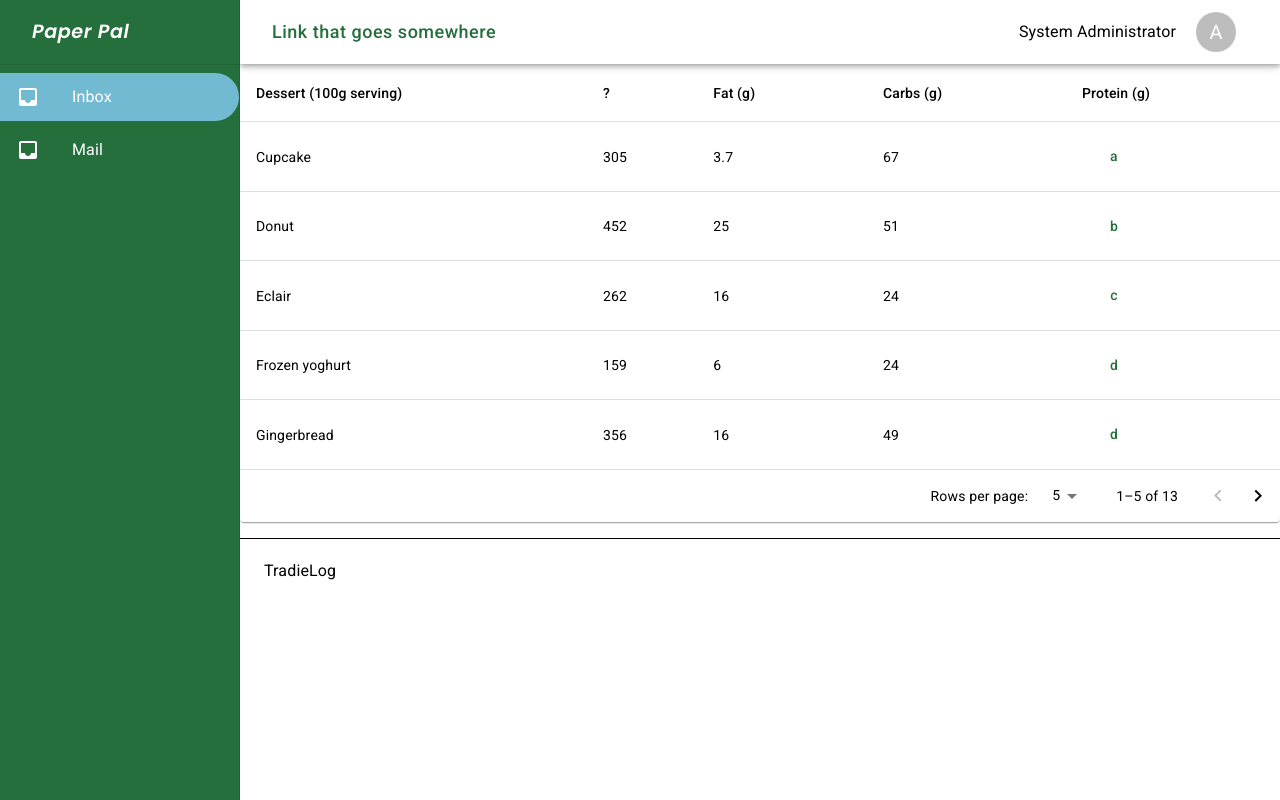
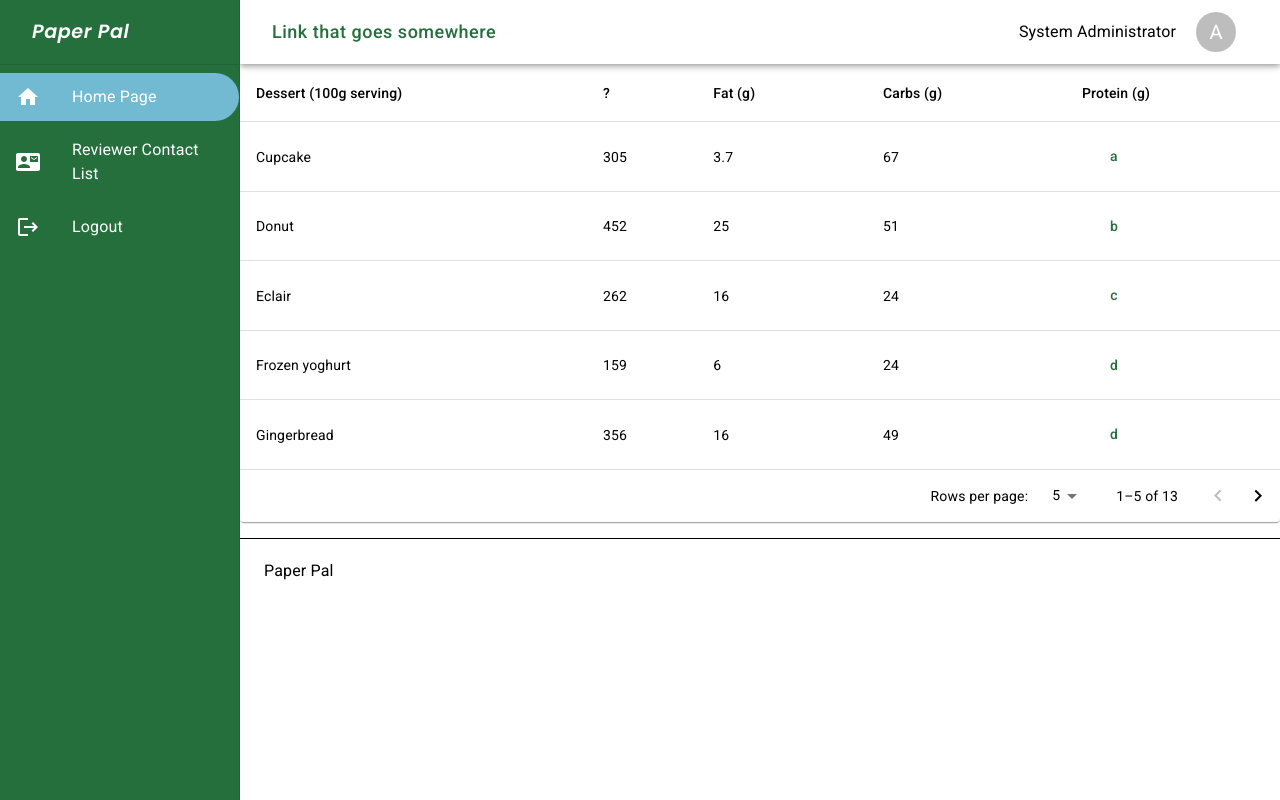
Before and after one commit to CSCI334/PaperPal-Frontend, a React (Vite) app: page /contactlist in a window 1280 px wide. Built offline with nearby package versions, Linux system fonts and the light colour scheme.

Commit message:
left nav bar functionality on click

```diff
--- a/src/App.tsx
+++ b/src/App.tsx
@@ -4,11 +4,17 @@ import Header from "./components/Header/Header";
 import Footer from "./components/Footer/Footer";
 import { Box } from "@mui/system";
 import LeftNavbar from "./components/LeftNavbar/LeftNavbar";
+import { Props as NavbarButtonProps } from "./components/LeftNavbar/NavbarButton";
+import { Inbox, Mail, ThumbDown  } from "@mui/icons-material";
+import { adminButtonList } from "./components/LeftNavbar/NavBarButtonList";
+import { useState } from "react";
 
 function App() {
+  const buttons :NavbarButtonProps[] = adminButtonList;
+
   return (
     <>
-      <LeftNavbar></LeftNavbar>
+      <LeftNavbar buttons={buttons} ></LeftNavbar>
       <Box
         sx={{
           flexGrow: "1",
--- a/src/components/Footer/Footer.tsx
+++ b/src/components/Footer/Footer.tsx
@@ -10,7 +10,7 @@ function Footer() {
       }}
     >
       <Container>
-        <Typography textAlign={"left"}>TradieLog</Typography>
+        <Typography textAlign={"left"}>Paper Pal</Typography>
       </Container>
     </Box>
   );
--- a/src/components/LeftNavbar/LeftNavbar.tsx
+++ b/src/components/LeftNavbar/LeftNavbar.tsx
@@ -12,10 +12,37 @@ import {
   Toolbar,
 } from "@mui/material";
 import { Inbox, Mail } from "@mui/icons-material";
+import { Props as NavbarButtonProps } from "./NavbarButton";
 import NavbarButton from "./NavbarButton";
+import { useState } from "react";
+import { useNavigate } from "react-router-dom";
+import { buttonRoutes } from "./NavBarButtonList";
+
+
+
+interface LeftNavbarProps {
+  buttons: NavbarButtonProps[];
+}
 
 const drawerWidth = 240;
-function LeftNavbar() {
+
+function LeftNavbar({ buttons }: LeftNavbarProps) {
+  const [selectedButton, setSelectedButton] = useState(buttons[0].title);
+  const navigate = useNavigate();
+
+  // When the button clicked, it will navigate to the relevant page
+  const handleButtonClick = (title: string) => {
+    setSelectedButton(title);
+    const path = buttonRoutes[title];
+    if (path) {
+      navigate(path);
+    }
+    else {
+      navigate(`/${title.toLowerCase}`)
+    }
+
+  };
+
   return (
     <Drawer
       sx={{
@@ -40,10 +67,19 @@ function LeftNavbar() {
       </Toolbar>
       <Divider />
       <List>
-        <NavbarButton title="Inbox" selected={true}></NavbarButton>
-        <NavbarButton title="Mail"></NavbarButton>
+        {buttons.map((button) => (
+          <NavbarButton
+            key={button.title}
+            title={button.title}
+            selected={selectedButton === button.title}
+            icon={button.icon}
+            onClick={() => handleButtonClick(button.title)}
+          />
+        ))}
+        {/* TODO: add remaining phase timer */}
       </List>
     </Drawer>
   );
 }
+
 export default LeftNavbar;
--- /dev/null
+++ b/src/components/LeftNavbar/NavBarButtonList.tsx
@@ -0,0 +1,28 @@
+import { Home, ContactMail, Logout } from "@mui/icons-material";
+import { Props as NavbarButtonProps } from "./NavbarButton";
+
+type ButtonPathMap = {
+  [key: string]: string;
+}
+
+// Button title with their respective Route
+// routes needs to be fixed for the homepage
+export const buttonRoutes :ButtonPathMap   = {
+  "Home Page": "/create",
+  "Reviewer Contact List": "/contactlist",
+  "Logout" : "/logout"
+};
+
+// Admin left navigation bar
+export const adminButtonList: NavbarButtonProps[] = [
+  { title: "Home Page", selected: true, icon: <Home /> },
+  { title: "Reviewer Contact List", selected: false, icon: <ContactMail /> },
+  { title: "Logout", selected: false, icon: <Logout /> },
+];
+
+// Reviewer left navigation bar
+export const reviewerButtonList: NavbarButtonProps[] = [
+  { title: "Home Page", selected: true, icon: <Home /> },
+  { title: "Reviewer Contact List", selected: false, icon: <ContactMail /> },
+  { title: "Logout", selected: false, icon: <Logout /> },
+];
--- a/src/components/LeftNavbar/NavbarButton.tsx
+++ b/src/components/LeftNavbar/NavbarButton.tsx
@@ -1,4 +1,4 @@
-import { Inbox } from "@mui/icons-material";
+import { useNavigate } from "react-router-dom";
 import {
   ListItem,
   ListItemButton,
@@ -6,12 +6,23 @@ import {
   ListItemText,
 } from "@mui/material";
 
-interface Props {
+export interface Props {
   title: string;
   selected?: boolean;
+  icon?: React.ReactElement;
+  onClick?: () => void;
+
+  onSelected?: () => void;
 }
 
-const btnStyle = {
+const NavbarButton = ({ title, selected = false, icon, onClick }: Props) => {
+
+  return (
+    <ListItem disablePadding>
+      <ListItemButton
+        selected={selected}
+        onClick={onClick}
+        sx={{
           width: "80%",
           mb: "5px",
           borderTopRightRadius: "25px",
@@ -19,13 +30,7 @@ const btnStyle = {
           borderBottomLeftRadius: "0px",
           borderTopLeftRadius: "0px",
           justifyContent: "left",
-};
-
-const style = (selected: boolean | undefined) => {
-  if (selected != undefined ? selected : false)
-    return {
-      ...btnStyle,
-      backgroundColor: "#72BAD1",
+          backgroundColor: selected ? "#72BAD1" : undefined,
           "&.Mui-selected": {
             backgroundColor: "#72BAD1",
           },
@@ -35,24 +40,13 @@ const style = (selected: boolean | undefined) => {
           ":hover": {
             backgroundColor: "#72BAD1",
           },
-    };
-  return btnStyle;
-};
-
-console.log(style(true));
-export default function NavbarButton({ title, selected }: Props) {
-  return (
-    <ListItem disablePadding>
-      <ListItemButton sx={style(selected)}>
-        <ListItemIcon
-          sx={{
-            color: "inherit",
         }}
       >
-          <Inbox />
-        </ListItemIcon>
+        {icon && <ListItemIcon sx={{ color: "inherit" }}>{icon}</ListItemIcon>}
         <ListItemText primary={title} />
       </ListItemButton>
     </ListItem>
   );
-}
+};
+
+export default NavbarButton;
```
Also changed, not shown: 1 other file (tests, documents, lock files or other folders). Lines whose indentation alone changed are shown as unchanged.
